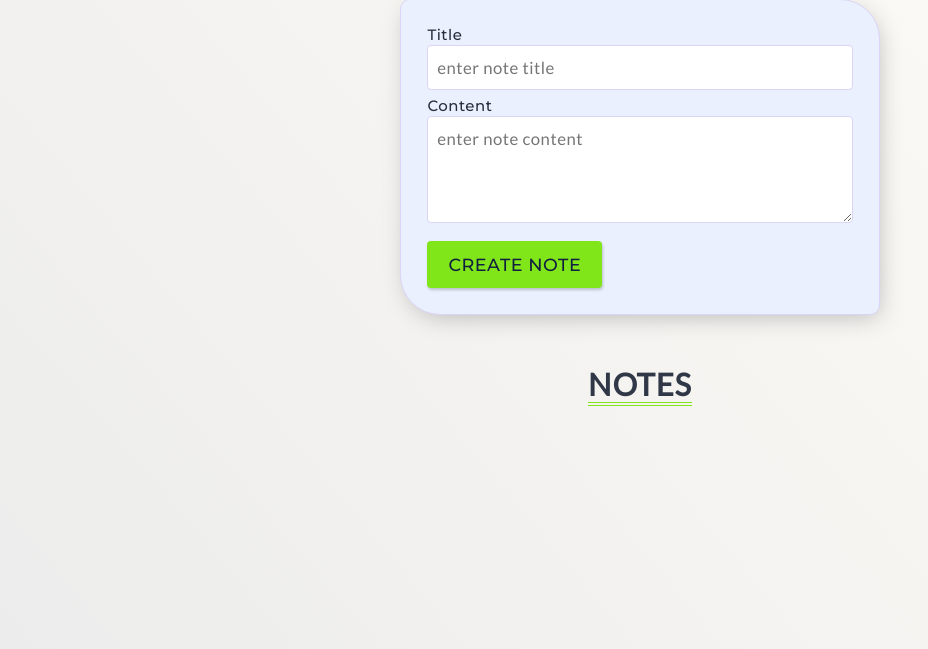
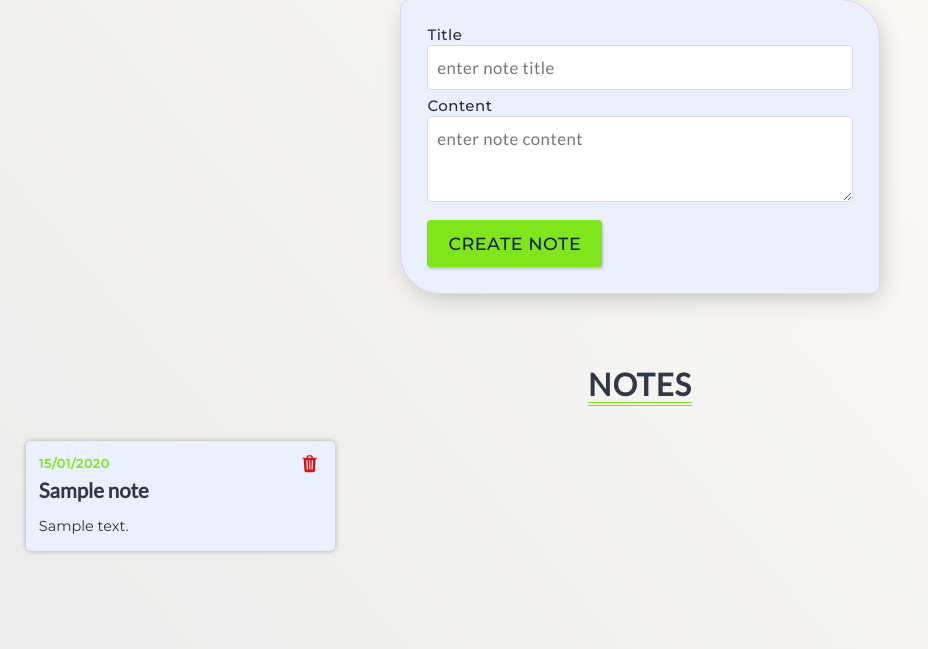
Before and after one commit to Rahulbaran/myTaskManager, a Flask app: page / in a window 1280 px wide. Shown: the part 151-800 px from the top of the page, without its empty margins (0-928 px from the left). Run offline with Flask 2, Linux system fonts and the light colour scheme; a user stored in the database is signed in; tables that the repository leaves empty hold one stand-in row (values such as "Sample post"); some libraries are stand-ins or nearby versions.

Commit message:
feat: include functionality to create new note

```diff
--- a/task_manager/models.py
+++ b/task_manager/models.py
@@ -1,5 +1,5 @@
 from datetime import datetime
-from . import db, login_manager, bcrypt
+from task_manager import db, login_manager, bcrypt
 
 
 @login_manager.user_loader
@@ -9,7 +9,7 @@ def load_user(user_id):
 
 # MODELS
 class User(db.Model):
-    __tablename__ = "users"
+    __tablename__ = "user"
     id = db.Column(db.Integer, primary_key=True, nullable=False)
     fullname = db.Column(db.String(50), nullable=False)
     username = db.Column(db.String(20), nullable=False, unique=True)
@@ -17,6 +17,7 @@ class User(db.Model):
     password = db.Column(db.String(250), nullable=False)
     joined_date = db.Column(db.DateTime, default=datetime.utcnow, nullable=False)
     avatar = db.Column(db.String(40), default="avatar.png", nullable=False)
+    user_note = db.relationship("Note", backref="userNote", lazy="dynamic")
 
     # Methods Used By flask login package to authenticate user periodically
     def is_authenticated(self):
@@ -34,3 +35,12 @@ class User(db.Model):
     # Method to verify password
     def check_password(self, password):
         return bcrypt.check_password_hash(self.password, password)
+
+
+class Note(db.Model):
+    __tablename__ = "note"
+    id = db.Column(db.Integer, primary_key=True, nullable=False)
+    title = db.Column(db.String(50), nullable=False)
+    content = db.Column(db.Text)
+    created_on = db.Column(db.DateTime, nullable=False, default=datetime.utcnow)
+    user_id = db.Column(db.Integer, db.ForeignKey("user.id", ondelete="cascade"), nullable=False)
--- a/task_manager/routes.py
+++ b/task_manager/routes.py
@@ -2,14 +2,29 @@ from flask import render_template, redirect, url_for, request, flash
 from flask_login import login_user, login_required, logout_user, current_user
 from . import app, db, bcrypt
 from .form import SignUpForm, LoginForm
-from .models import User
+from .models import User, Note
 
 
 # ROUTES
 @app.route("/")
-@app.route("/home")
+@app.route("/home", methods=["GET", "POST"])
 def home():
-    return render_template("home.html", title="Homepage")
+    notes = ""
+    if current_user.is_authenticated:
+        notes = Note.query.filter_by(userNote=current_user).order_by(Note.id.desc()).all()
+        if request.method == "POST":
+            noteData = request.get_json()
+            newNote = Note(title=noteData.get("title"), content=noteData.get("content"), user_id=current_user.id)
+            db.session.add(newNote)
+            db.session.commit()
+            note = Note.query.filter_by(user_id=current_user.id).order_by(Note.id.desc()).first()
+            return {
+                "id": note.id,
+                "title": note.title,
+                "content": note.content,
+                "note_date": note.created_on.strftime("%d/%m/%Y"),
+            }
+    return render_template("home.html", title="Homepage", notes=notes)
 
 
 @app.route("/about")
--- a/task_manager/static/scss/_Home.scss
+++ b/task_manager/static/scss/_Home.scss
@@ -202,8 +202,20 @@
 
 /*!================== MEDIA QUERIES ====================*/
 @media all and (max-width: 640px) {
-  .notes--container > div:last-child .note__card {
-    width: 20rem;
+  .notes--container {
+    margin-block-end: $base-margin * 2;
+
+    > div:last-child .note__card {
+      width: 20rem;
+    }
+
+    > div:first-child {
+      margin-bottom: $base-margin * 2.5;
+    }
+
+    h2 {
+      line-height: calc(var(--body-lh) * 0.65);
+    }
   }
 }
 @media all and (min-width: 720px) {
--- a/task_manager/templates/home.html
+++ b/task_manager/templates/home.html
@@ -9,6 +9,15 @@
         textarea {
             resize: vertical;
         }
+        .note__date {
+            letter-spacing: .75px;
+        }
+
+        @media all and (max-width:640px) {
+            .form--container {
+                min-block-size: 45vh;
+            }
+        }
     </style>
 {% endblock %}
 
@@ -19,15 +28,14 @@
             <h1>Add new note</h1>
 
             <form class="form" autocomplete="off" spellcheck="false">
-
                 <div class="form__group">
                     <label for="title">Title</label>
-                    <input type="text" required name="title" id="title" placeholder="enter note title">
+                    <input type="text" required name="title" id="title" placeholder="enter note title" min="5" max="50">
                 </div>
 
                 <div class="form__group">
                     <label for="content">Content</label>
-                    <textarea rows="4" minlength="10" maxlength="500" placeholder="enter note content" title="Upto 500 characters are allowed"></textarea>
+                    <textarea rows="3" minlength="10" maxlength="500" placeholder="enter note content" title="Upto 500 characters are allowed"></textarea>
                 </div>
 
                 <div class="form__submit--group">
@@ -37,92 +45,36 @@
         </section>
     </main>
 
+    {% if notes %}
     <section class="notes--container">
         <div class="notes--heading">
             <h2>Notes</h2>
         </div>
 
         <div class="notes__cards">
-            <!-- <div class="note__card" id="note__card--1">
+            {% for note in notes %}
+            <div class="note__card" id="note__card--{{note.id}}">
                 <div>
-                    <span class="note__date">10/04/2021</span>
+                    <span class="note__date">{{note.created_on.strftime("%d/%m/%Y")}}</span>
                     <button class="note__delete--btn">
                         <ion-icon name="trash"></ion-icon>
                     </button>
                 </div>
                 <div>
                     <h3 class="note__card--title">
-                        Buy Tomato From a Kirana
+                        {{note.title}}
                     </h3>
 
                     <p class="note__card--content">
-                        Mummy told me to buy 1kg tomato
-                        Lorem ipsum dolor sit amet consectetur, adipisicing elit.
-
+                       {{note.content}}
                     </p>
                 </div>
             </div>
-
-            <div class="note__card" id="note__card--1">
-                <div>
-                    <span class="note__date">10/04/2021</span>
-                    <button class="note__delete--btn">
-                        <ion-icon name="trash"></ion-icon>
-                    </button>
-                </div>
-                <div>
-                    <h3 class="note__card--title">
-                        Buy Tomato From a Kirana
-                    </h3>
-
-                    <p class="note__card--content">
-                        Mummy told me to buy 1kg tomato
-                        Lorem ipsum dolor sit amet consectetur, adipisicing elit.
-
-                    </p>
-                </div>
-            </div>
-
-            <div class="note__card" id="note__card--1">
-                <div>
-                    <span class="note__date">10/04/2021</span>
-                    <button class="note__delete--btn">
-                        <ion-icon name="trash"></ion-icon>
-                    </button>
-                </div>
-                <div>
-                    <h3 class="note__card--title">
-                        Buy Tomato From a Kirana
-                    </h3>
-
-                    <p class="note__card--content">
-                        Mummy told me to buy 1kg tomato
-                        Lorem ipsum dolor sit amet consectetur, adipisicing elit.
-
-                    </p>
-                </div>
-            </div>
-
-            <div class="note__card" id="note__card--1">
-                <div>
-                    <span class="note__date">10/04/2021</span>
-                    <button class="note__delete--btn">
-                        <ion-icon name="trash"></ion-icon>
-                    </button>
-                </div>
-                <div>
-                    <h3 class="note__card--title">
-                        Buy Tomato From a Kirana
-                    </h3>
-
-                    <p class="note__card--content">
-                        Mummy told me to buy 1kg tomato
-                        Lorem ipsum dolor sit amet consectetur, adipisicing elit.
-                    </p>
-                </div>
-            </div> -->
+            {% endfor %}
         </div>
     </section>
+    {% endif %}
+
 {% else %}
     <main class="container container--home--main">
 
@@ -189,31 +141,6 @@
 {% endblock %}
 
 {% block script %}
-    <script>
-        // SLIDING FUNCTIONALITY USING INTERSECTION OBSERVER API
-        const homeSections = document.querySelectorAll('.container--home--section');
-
-        const options = {
-            rootMargin : "0px",
-            threshold : .15
-        };
-
-        const observer = new IntersectionObserver(entries => {
-            entries.forEach(entry => {
-                if(entry.isIntersecting && entry.intersectionRatio > .15) {
-                    const sectionImg = entry.target.querySelector('.container__image--wrapper');
-                    const sectionTxt = entry.target.querySelector('.container__text--wrapper');
-                        sectionImg.style.transform = 'translateX(0)';
-                        sectionImg.style.opacity = 1;
-                        sectionTxt.style.transform = 'translateX(0)';
-                        sectionTxt.style.opacity = 1;
-                }
-            })
-        }, options);
-
-        homeSections.forEach(section => {
-            observer.observe(section);
-        });
-    </script>
+    <script src="{{url_for('static',filename='minjs/home.js')}}"></script>
 
 {% endblock %}
```
Also changed, not shown: task_manager/static/js/home.js (+68 -3 lines), task_manager/static/minjs/home.js (+1 -1 lines), task_manager/templates/layout.html (+4 -4 lines), task_manager/static/css/style.css, 3 other files.
